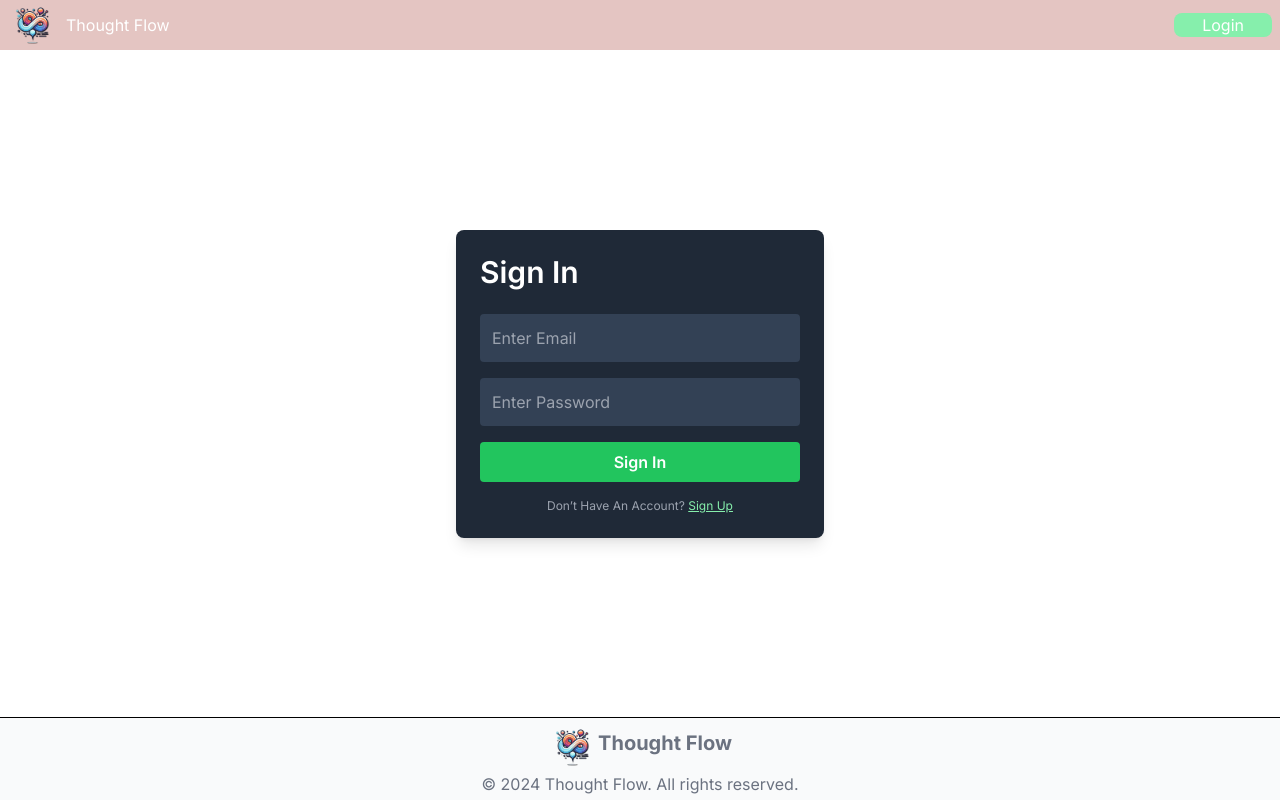
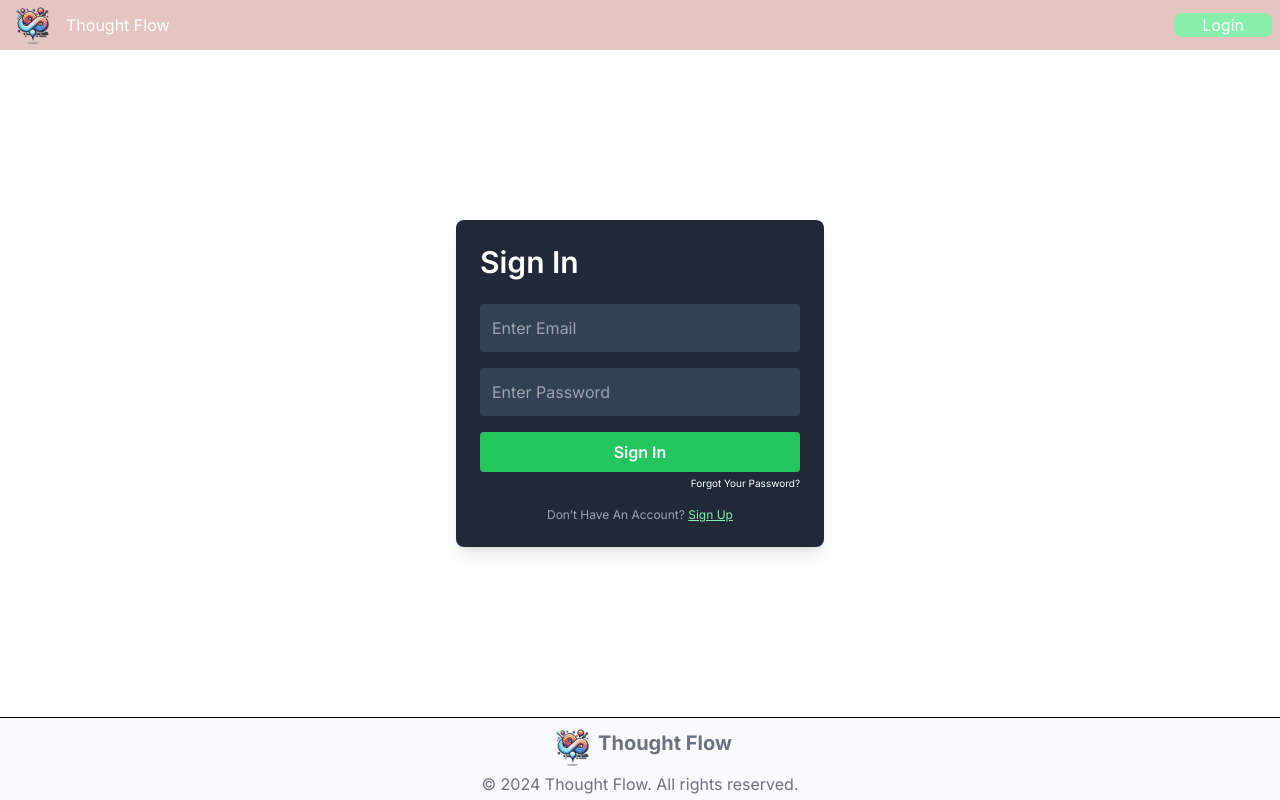
Before and after one commit to Hamza123Hussain/blog_ai_frontend, a Next.js app: page /Login in a window 1280 px wide. Built offline with nearby package versions, Linux system fonts and the light colour scheme.

Commit message:
routing to the forgot password page when clicked on the link

```diff
--- a/components/Auth/SignIn.tsx
+++ b/components/Auth/SignIn.tsx
@@ -46,6 +46,12 @@ const SignIn = () => {
       >
         Sign In
       </button>
+      <div
+        className=" flex justify-end text-white mt-1 hover:text-blue-900 cursor-pointer"
+        onClick={() => Router.push('/forgotpass')}
+      >
+        <span className=" text-[10px]">Forgot Your Password?</span>
+      </div>
       <h6 className="text-xs mt-4 text-gray-400 text-center">
         Don’t Have An Account?{' '}
         <span
```
